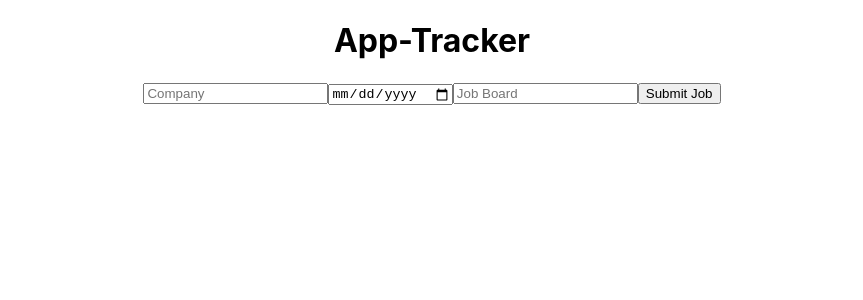
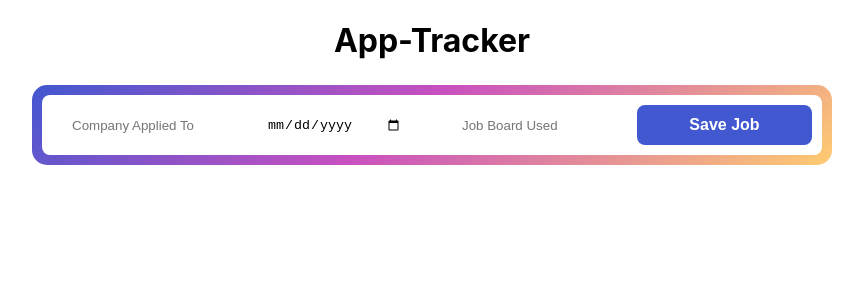
Before and after one commit to Alexbruce1/app-tracker, a React (Create React App) app: page / in a window 1280 px wide. Shown: the top 300 px of the page, without its empty margins (208-1071 px from the left). Built offline with nearby package versions, Linux system fonts and the light colour scheme.

Commit message:
Add basic styles to app form

```diff
--- a/src/App.css
+++ b/src/App.css
@@ -1,38 +1,38 @@
-.App {
+.header {
   text-align: center;
 }
 
-.App-logo {
-  height: 40vmin;
-  pointer-events: none;
+.application-form-outline {
+  background-image: linear-gradient(143deg, #4158D0 0%, #C850C0 46%, #FFCC70 100%);
+  padding: 10px;
+  border-radius: 15px;
+  width: 800px;
+  margin: 25px auto;
+  box-sizing: border-box;
 }
 
-@media (prefers-reduced-motion: no-preference) {
-  .App-logo {
-    animation: App-logo-spin infinite 20s linear;
-  }
+.application-submit-form {
+  border-radius: 8px;
+  display: flex;
+  width: 100%;
+  background-color: white;
 }
 
-.App-header {
-  background-color: #282c34;
-  min-height: 100vh;
-  display: flex;
-  flex-direction: column;
-  align-items: center;
-  justify-content: center;
-  font-size: calc(10px + 2vmin);
-  color: white;
+.form-element {
+  width: 100%;
+  box-sizing: border-box;
+  margin: 10px auto;
+  height: 40px;
+  padding: 5px 20px;
+  border: none;
+  outline: none;
+  margin: 10px;
 }
 
-.App-link {
-  color: #61dafb;
+.form-submit {
+  background-color: #4158D0;
+  border-radius: 8px;
+  color: #fff;
+  font-size: 16px;
+  font-weight: 600;
 }
-
-@keyframes App-logo-spin {
-  from {
-    transform: rotate(0deg);
-  }
-  to {
-    transform: rotate(360deg);
-  }
-}
--- a/src/App.js
+++ b/src/App.js
@@ -1,27 +1,35 @@
-import logo from './logo.svg';
 import './App.css';
+
+const today = new Date();
 
 function App() {
   return (
     <div className="App">
+      <div className="header">
         <h1>
           App-Tracker
         </h1>
+      </div>
+      <div className="application-form-outline">
         <form className="application-submit-form">
           <input
             type="text"
-          placeholder="Company"
-          className="company-field"/>
+            placeholder="Company Applied To"
+            className="form-element company-field"/>
           <input
             type="date"
             placeholder="Date Applied"
-          className="date-applied-field"/>
+            className="form-element date-applied-field"/>
           <input
             type="text"
-          placeholder="Job Board"
-          className="job-board-field"/>
-        <input type="button" value="Submit Job" />
+            placeholder="Job Board Used"
+            className="form-element job-board-field"/>
+          <input
+            type="button"
+            value="Save Job"
+            className="form-element form-submit" />
         </form>
+      </div>
     </div>
   );
 }
```
Lines whose indentation alone changed are shown as unchanged.
